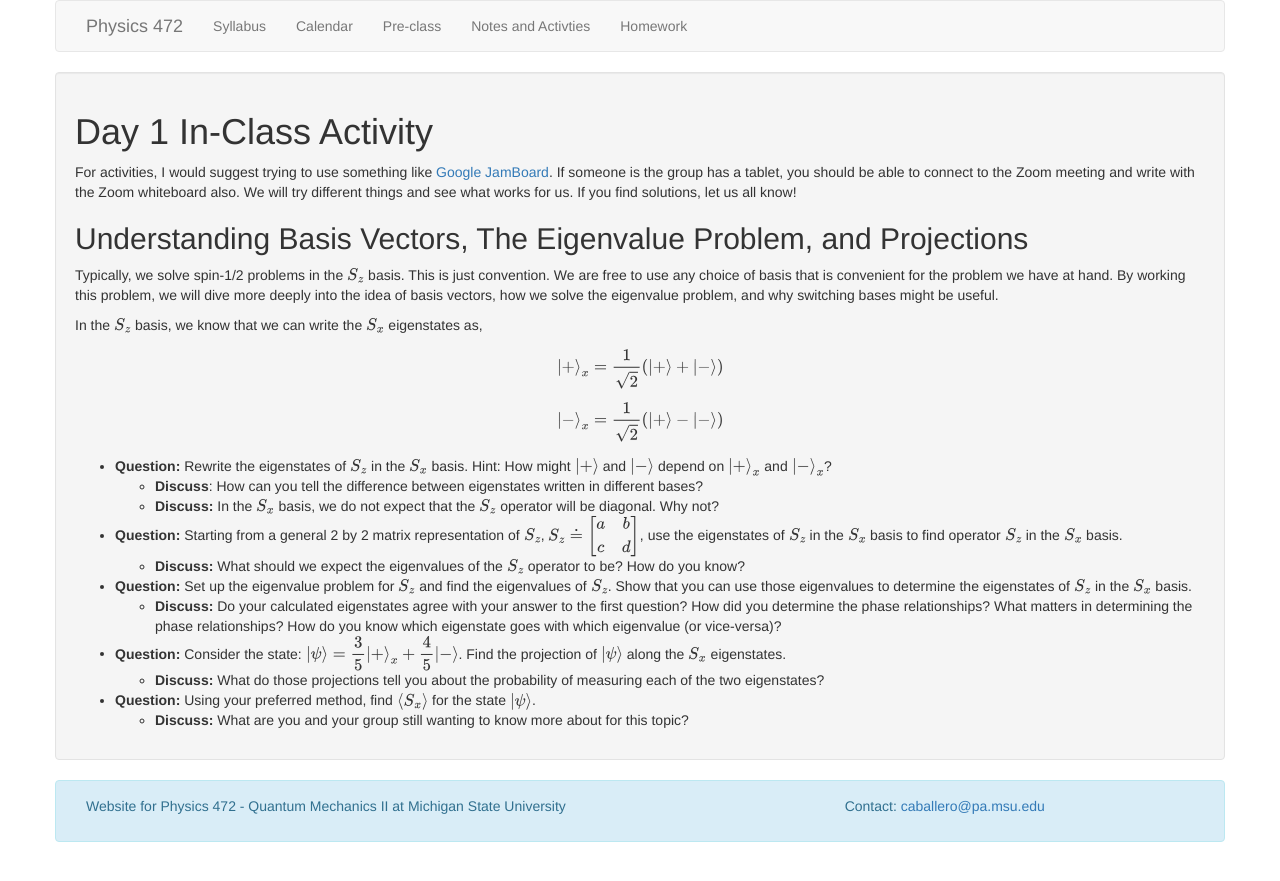
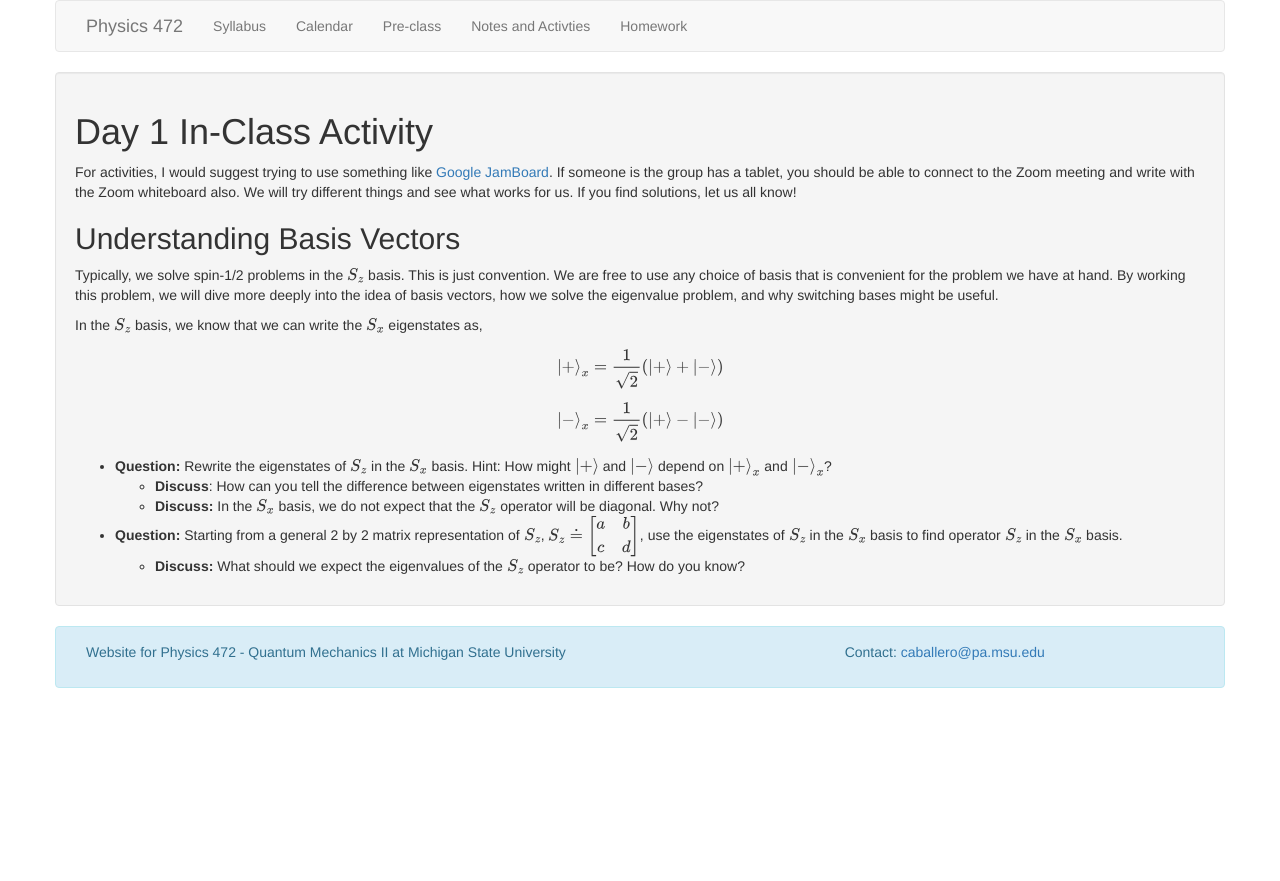
Before and after one commit to dannycab/phy472msu_s2021, a Jekyll site: the page built from notes/in-class/day1.md, in a window 1280 px wide. Shown: the top 881 px of the page. Built offline with Jekyll 4.4.1, drawn with Linux system fonts in a browser that asks for light colours.

Commit message:
updated with staged changes for day 2

```diff
--- a/notes/in-class/day1.md
+++ b/notes/in-class/day1.md
@@ -6,7 +6,7 @@ use_math: true
 
 For activities, I would suggest trying to use something like [Google JamBoard](https://jamboard.google.com/). If someone is the group has a tablet, you should be able to connect to the Zoom meeting and write with the Zoom whiteboard also. We will try different things and see what works for us. If you find solutions, let us all know!
 
-## Understanding Basis Vectors, The Eigenvalue Problem, and Projections
+## Understanding Basis Vectors
 
 Typically, we solve spin-1/2 problems in the $S_z$ basis. This is just convention. We are free to use any choice of basis that is convenient for the problem we have at hand. By working this problem, we will dive more deeply into the idea of basis vectors, how we solve the eigenvalue problem, and why switching bases might be useful.
 
@@ -21,9 +21,3 @@ $$\ket{-}_x = \dfrac{1}{\sqrt{2}}(\ket{+}-\ket{-})$$
   * **Discuss:** In the $S_x$ basis, we do not expect that the $S_z$ operator will be diagonal. Why not?
 * **Question:** Starting from a general 2 by 2 matrix representation of $S_z$, $$S_z \doteq \begin{bmatrix} a & b \cr c & d \end{bmatrix}$$, use the eigenstates of $S_z$ in the $S_x$ basis to find operator $S_z$ in the $S_x$ basis.
   * **Discuss:** What should we expect the eigenvalues of the $S_z$ operator to be? How do you know?
-* **Question:** Set up the eigenvalue problem for $S_z$ and find the eigenvalues of $S_z$. Show that you can use those eigenvalues to determine the eigenstates of $S_z$ in the $S_x$ basis.
-  * **Discuss:** Do your calculated eigenstates agree with your answer to the first question? How did you determine the phase relationships? What matters in determining the phase relationships? How do you know which eigenstate goes with which eigenvalue (or vice-versa)?
-* **Question:** Consider the state: $\ket{\psi} = \dfrac{3}{5}\ket{+}_x + \dfrac{4}{5}\ket{-}$. Find the projection of $\ket{\psi}$ along the $S_x$ eigenstates.
-  * **Discuss:** What do those projections tell you about the probability of measuring each of the two eigenstates?
-* **Question:** Using your preferred method, find $\braket{S_x}$ for the state $\ket{\psi}$.
-  * **Discuss:** What are you and your group still wanting to know more about for this topic?
```
Also changed, not shown: notes/in-class/day2.md (+33 -1 lines), notes/index.md (+2 -2 lines).
